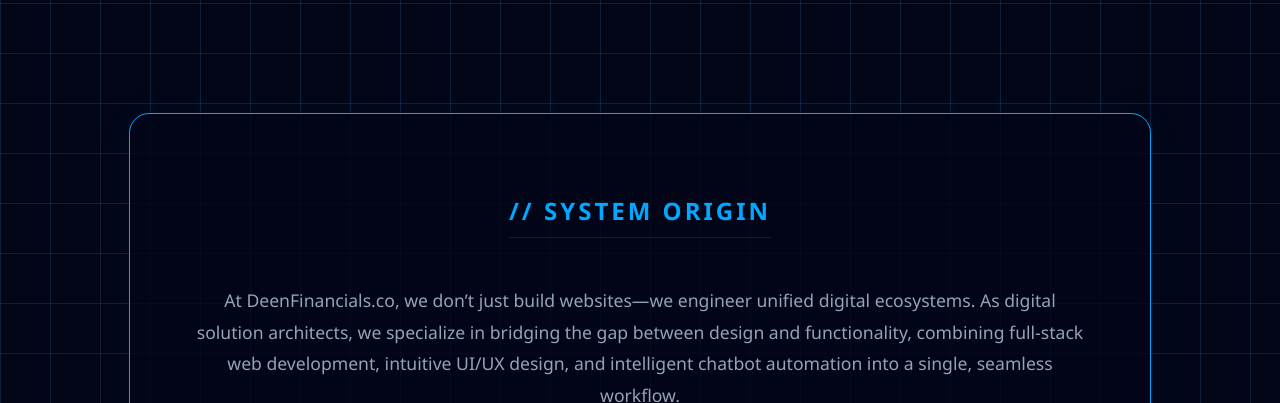
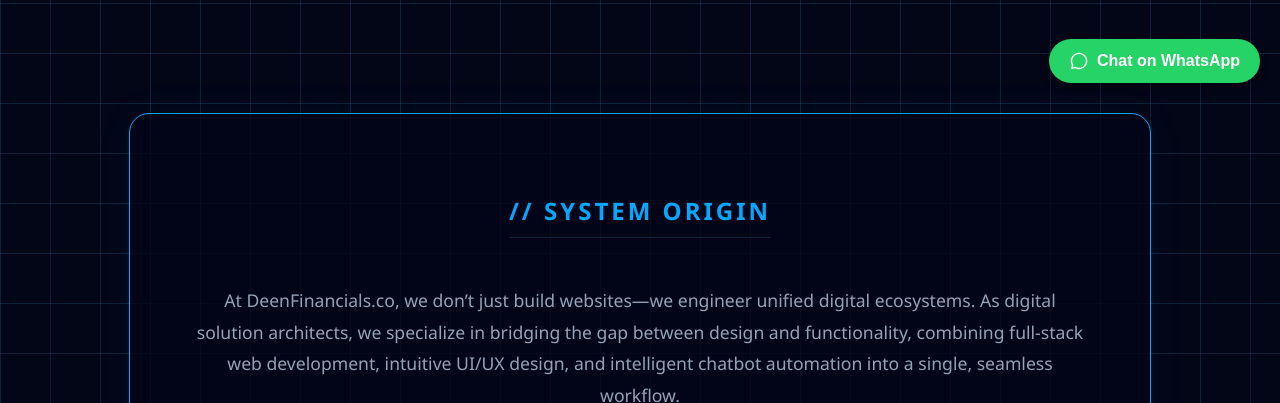
Before and after one commit to DeenFinancials/deenfinancials.github.io, a plain HTML site: page index.html in a window 1280 px wide. Shown: the part 697-1100 px from the top of the page. Drawn offline with Linux system fonts and the light colour scheme.

Commit message:
Add WhatsApp chat button to index.html

```diff
--- a/index.html
+++ b/index.html
@@ -387,6 +387,37 @@
         </div>
         <p style="margin-top: 50px; opacity: 0.5; font-size: 0.8rem;">© 2026 DEENFINANCIALS.CO | ALL RIGHTS RESERVED.</p>
     </div>
+    <style>
+    .whatsapp-float {
+        position: fixed;
+        bottom: 20px;
+        right: 20px;
+        background-color: #25D366;
+        color: white;
+        padding: 12px 20px;
+        border-radius: 50px;
+        text-decoration: none;
+        font-family: sans-serif;
+        font-weight: bold;
+        box-shadow: 0px 4px 10px rgba(0, 0, 0, 0.3);
+        z-index: 1000;
+        display: flex;
+        align-items: center;
+        gap: 8px;
+        transition: transform 0.3s;
+    }
+    .whatsapp-float:hover {
+        background-color: #128C7E;
+        transform: scale(1.05);
+    }
+</style>
+
+<a href="https://wa.me/2349138091264?text=Hello%20DeenFinacials,%20I%20want%20to%20build%20a%20project." class="whatsapp-float" target="_blank">
+    <svg width="20" height="20" viewBox="0 0 24 24" fill="white" xmlns="http://www.w3.org/2000/svg">
+        <path d="M12.04 2C6.58 2 2.13 6.45 2.13 11.91C2.13 13.66 2.59 15.36 3.45 16.86L2.05 22L7.3 20.62C8.75 21.41 10.38 21.83 12.04 21.83C17.5 21.83 21.95 17.38 21.95 11.92C21.95 9.27 20.92 6.78 19.05 4.91C17.18 3.03 14.69 2 12.04 2ZM12.05 20.16C10.57 20.16 9.12 19.76 7.85 19L7.55 18.82L4.43 19.64L5.26 16.6L5.06 16.29C4.24 14.99 3.81 13.47 3.81 11.91C3.81 7.37 7.5 3.67 12.05 3.67C14.25 3.67 16.31 4.53 17.87 6.09C19.42 7.65 20.28 9.71 20.28 11.92C20.28 16.46 16.58 20.16 12.05 20.16Z"/>
+    </svg>
+    Chat on WhatsApp
+</a>
 
 </body>
 </html>
```
